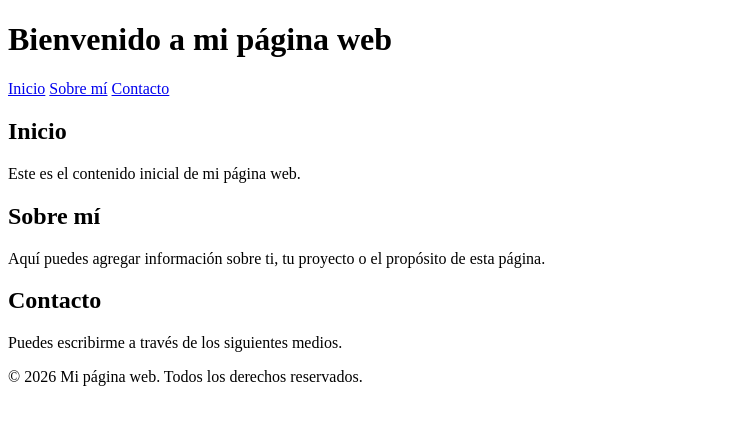
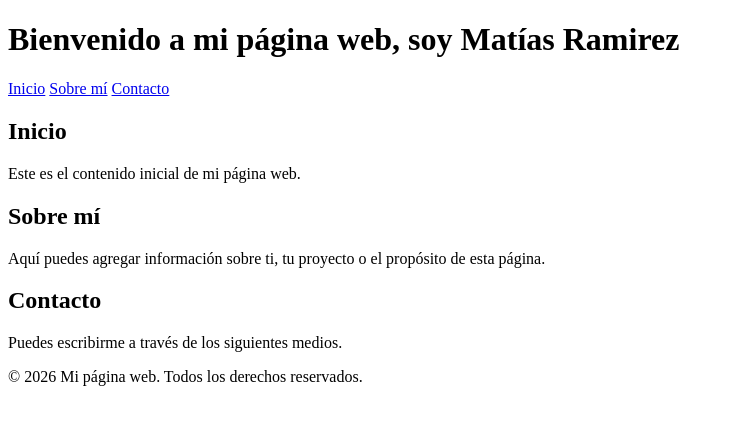
Before and after one commit to MatiasRamirez1/organizacion-empresarial-prueba, a plain HTML site: page index.html in a window 1280 px wide. Shown: the whole page, without its empty margins (0-734 px from the left). Drawn offline with Linux system fonts and the light colour scheme.

Commit message:
Update index.html

```diff
--- a/index.html
+++ b/index.html
@@ -12,7 +12,7 @@
 <body>
 
     <header>
-        <h1>Bienvenido a mi página web</h1>
+        <h1>Bienvenido a mi página web, soy Matías Ramirez</h1>
 
         <nav>
             <a href="#inicio">Inicio</a>
```
